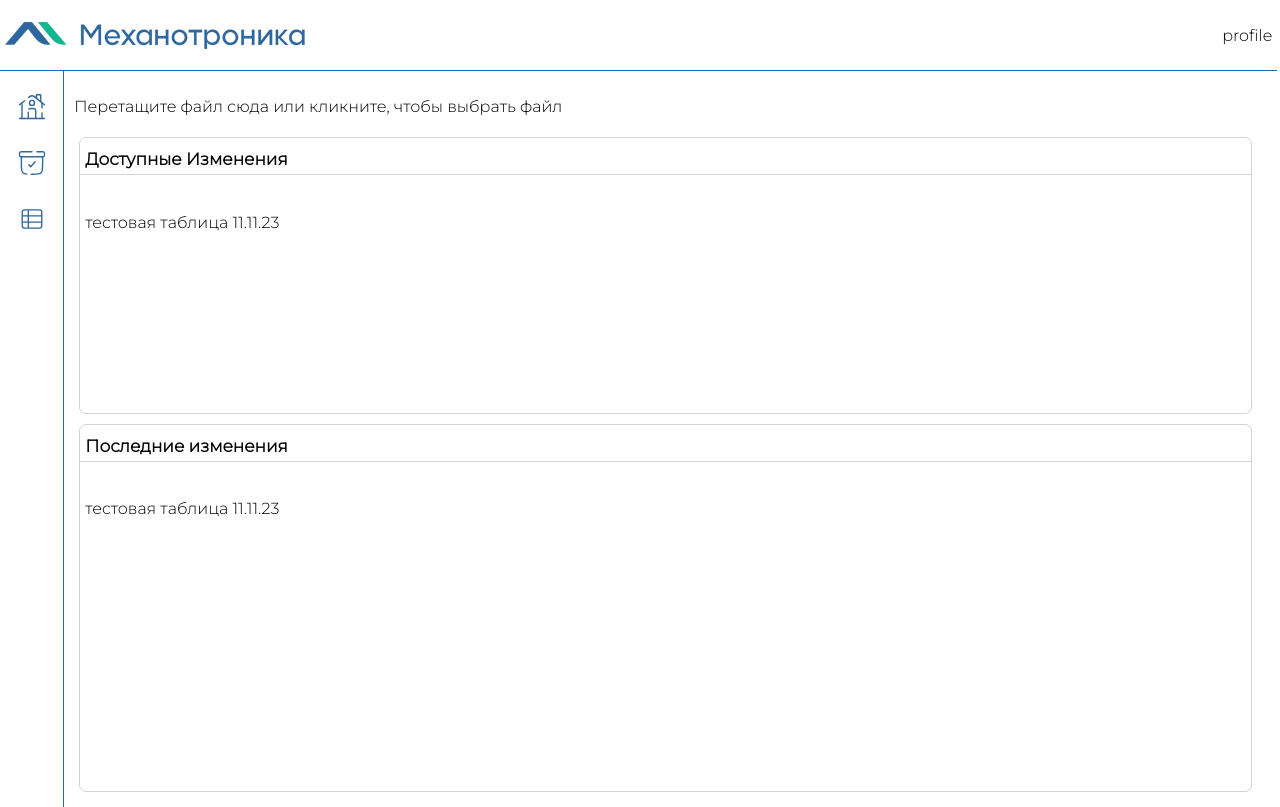
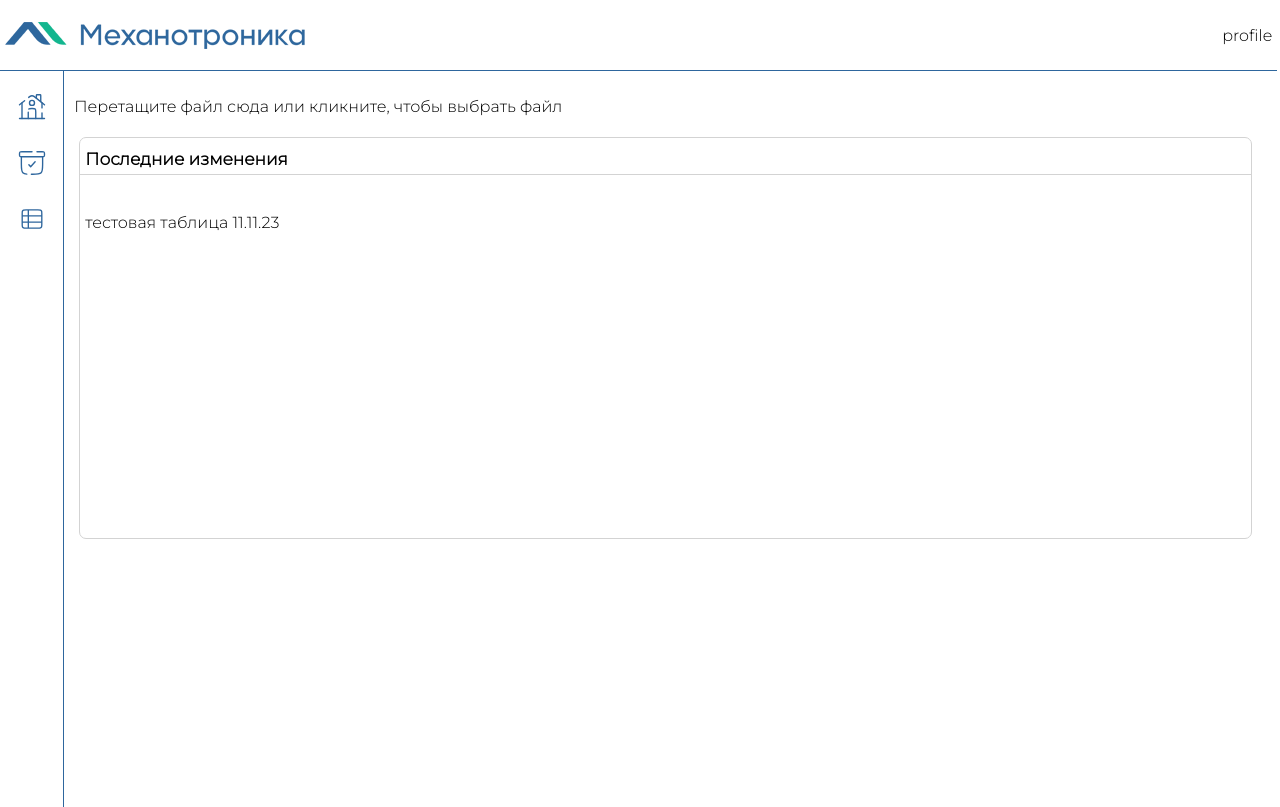
Before and after one commit to fqwerT/xlsx-parser-proto-, a React (Create React App) app: page / in a window 1280 px wide. Built offline with nearby package versions, Linux system fonts and the light colour scheme; what handsontable would draw is missing.

Commit message:
removed availible chages

```diff
--- a/src/components/dashboard/dashboard.tsx
+++ b/src/components/dashboard/dashboard.tsx
@@ -10,10 +10,10 @@ export const Dashboard: React.FC = () => {
   return (
     <StyledDashboardWrap>
       <FileUploader />
-      <StyledAvailbibleChanges>
+      {/* <StyledAvailbibleChanges>
         <h1>Доступные Изменения</h1>
         <p>тестовая таблица 11.11.23</p>
-      </StyledAvailbibleChanges>
+      </StyledAvailbibleChanges> */}
       <StyledLatestChanges>
         <h1>Последние изменения</h1>
         <p>тестовая таблица 11.11.23</p>
```
